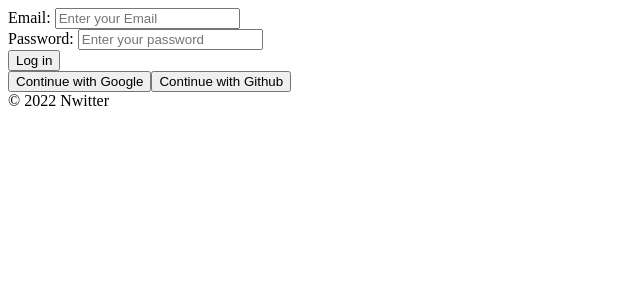
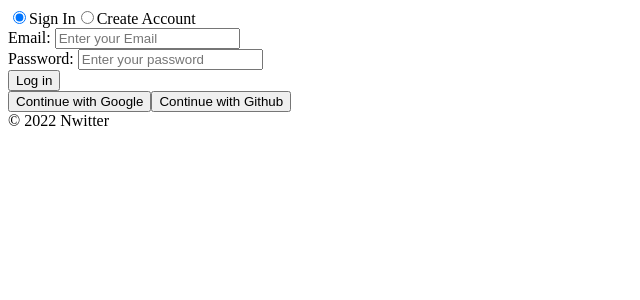
Before and after one commit to goni0607/nwitter, a React (Create React App) app: page / in a window 1280 px wide. Shown: the top 300 px of the page, without its empty margins (0-640 px from the left). Built offline with nearby package versions, Linux system fonts and the light colour scheme; no server answers.

Commit message:
2.3 Creating Account

```diff
--- a/src/components/App.js
+++ b/src/components/App.js
@@ -1,13 +1,24 @@
-import React, { useState } from "react";
+import React, { useEffect, useState } from "react";
 import AppRouter from "components/AppRouter";
 import { authService } from "fbase";
 
 export default function App() {
-  const [isLoggedIn, setIsLoggedIn] = useState(authService.currentUser);
+  const [init, setInit] = useState(false);
+  const [isLoggedIn, setIsLoggedIn] = useState(false);
+  useEffect(() => {
+    authService.onAuthStateChanged((user) => {
+      if (user) {
+        setIsLoggedIn(true);
+      } else {
+        setIsLoggedIn(false);
+      }
+      setInit(true);
+    });
+  }, []);
 
   return (
     <>
-      <AppRouter isLoggedIn={isLoggedIn} />
+      {init ? <AppRouter isLoggedIn={isLoggedIn} /> : "Initializing..."}
       <footer>&copy; {new Date().getFullYear()} Nwitter</footer>
     </>
   );
--- a/src/fbase.js
+++ b/src/fbase.js
@@ -1,5 +1,9 @@
 import { initializeApp } from "firebase/app";
-import { getAuth, signInWithEmailAndPassword } from "firebase/auth";
+import {
+  getAuth,
+  signInWithEmailAndPassword,
+  createUserWithEmailAndPassword,
+} from "firebase/auth";
 
 // Your web app's Firebase configuration
 const firebaseConfig = {
@@ -14,3 +18,30 @@ const firebaseConfig = {
 // Initialize Firebase
 const app = initializeApp(firebaseConfig);
 export const authService = getAuth(app);
+
+// Create user with email and password
+export const createUser = async (email, password) => {
+  const auth = getAuth(app);
+  let result;
+  await createUserWithEmailAndPassword(auth, email, password)
+    .then((userCredential) => {
+      result = userCredential;
+    })
+    .catch((error) => {
+      result = error;
+    });
+  return result;
+};
+
+export const signInUser = async (email, password) => {
+  const auth = getAuth(app);
+  let result;
+  await signInWithEmailAndPassword(auth, email, password)
+    .then((userCredential) => {
+      result = userCredential;
+    })
+    .catch((error) => {
+      result = error;
+    });
+  return result;
+};
--- a/src/routes/Auth.js
+++ b/src/routes/Auth.js
@@ -1,11 +1,21 @@
 import React, { useState } from "react";
+import { createUser, signInUser } from "fbase";
 
 export default function Auth() {
   const [email, setEmail] = useState("");
   const [password, setPassword] = useState("");
+  const [toggleAccount, setToggleAccount] = useState(false);
+  const [errorMessage, setErrorMessage] = useState("");
 
-  const onSubmit = (event) => {
+  const onSubmit = async (event) => {
+    let data;
     event.preventDefault();
+    if (toggleAccount) {
+      data = await createUser(email, password);
+    } else {
+      data = await signInUser(email, password);
+    }
+    console.log(data);
   };
   const onChange = (event) => {
     const {
@@ -17,15 +27,39 @@ export default function Auth() {
       setPassword(value);
     }
   };
+  const onAccountToggle = (event) => {
+    setToggleAccount(event.target.value === "true" ? true : false);
+  };
   return (
     <div>
       <form onSubmit={onSubmit}>
         <div>
+          <input
+            type="radio"
+            name="account-toggle"
+            id="account-signin"
+            value="false"
+            checked={!toggleAccount}
+            onChange={onAccountToggle}
+          />
+          <label htmlFor="account-signin">Sign In</label>
+          <input
+            type="radio"
+            name="account-toggle"
+            id="account-create"
+            value="true"
+            checked={toggleAccount}
+            onChange={onAccountToggle}
+          />
+          <label htmlFor="account-create">Create Account</label>
+        </div>
+        <div>
           <label htmlFor="email">Email: </label>
           <input
-            type="text"
+            type="email"
             id="email"
             name="email"
+            required
             placeholder="Enter your Email"
             value={email}
             onChange={onChange}
@@ -37,13 +71,17 @@ export default function Auth() {
             type="password"
             id="password"
             name="password"
+            required
             placeholder="Enter your password"
             value={password}
             onChange={onChange}
           />
         </div>
         <div>
-          <input type="submit" value="Log in" />
+          <input
+            type="submit"
+            value={toggleAccount ? "Create Account" : "Log in"}
+          />
         </div>
         <div>
           <button>Continue with Google</button>
```
